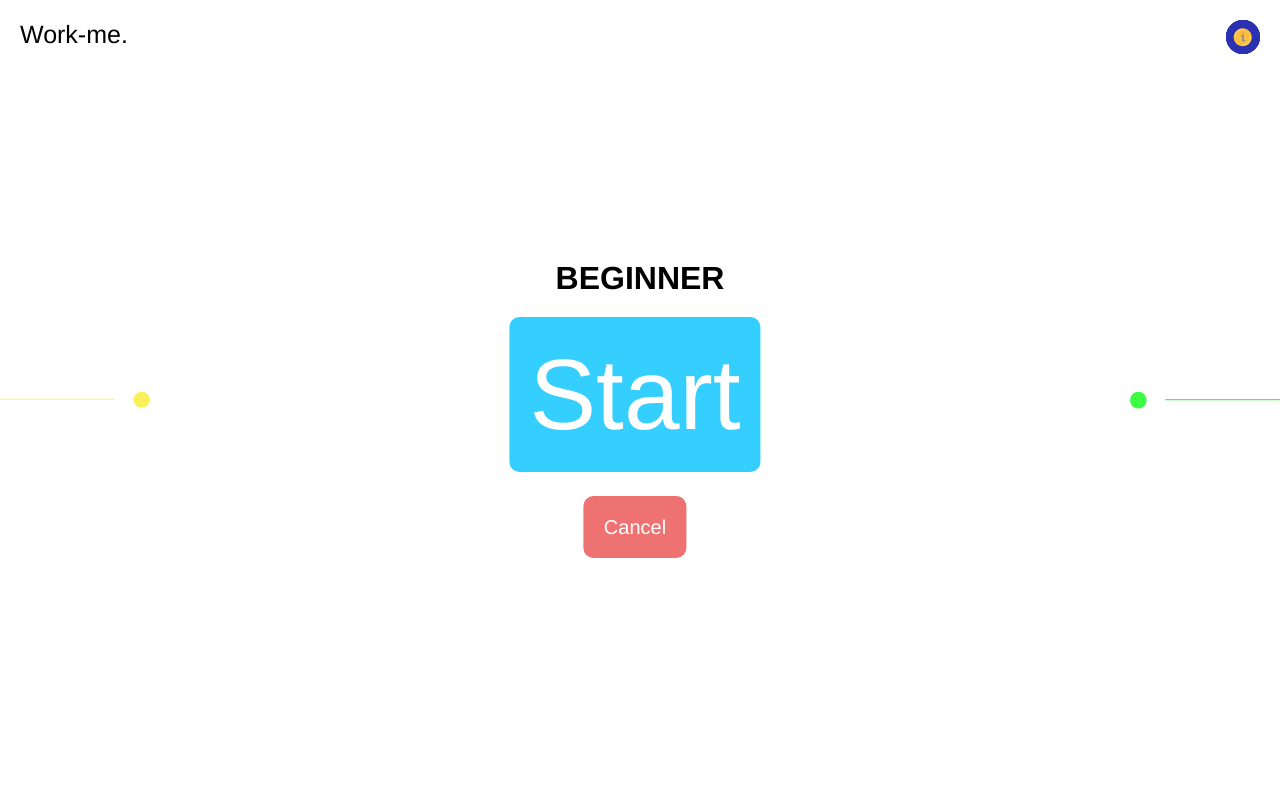
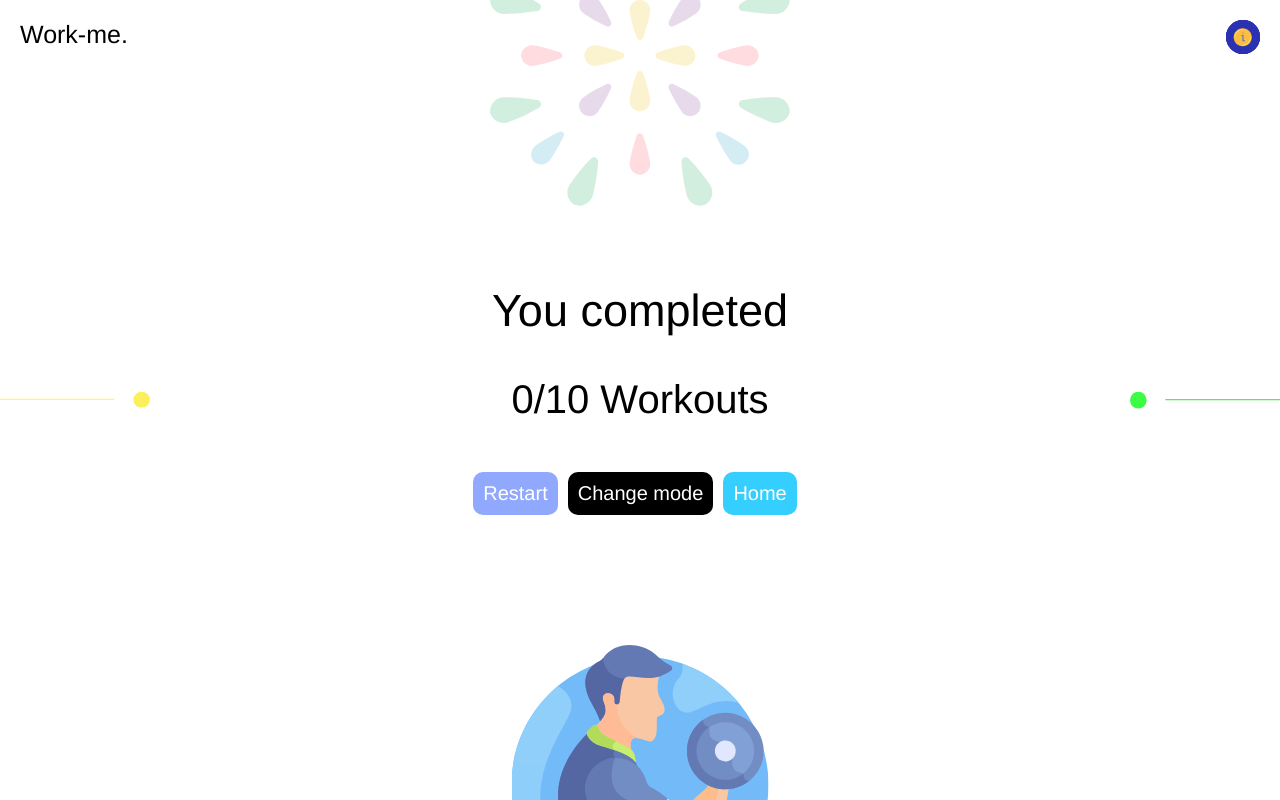
Before and after one commit to dhanielcodes/work-me, a Vue app: page /beginner in a window 1280 px wide. Built offline with nearby package versions, Linux system fonts and the light colour scheme.

Commit message:
score celebration

```diff
--- a/src/workoutViews/advance.vue
+++ b/src/workoutViews/advance.vue
@@ -25,13 +25,18 @@
                         <div class="bar" :style="{ 'width' : bar + '%'}"></div>
                     </div>
                 </div>
-                <div class="score" v-else>
-                    <h1>You completed</h1>
-                    <h2>{{score}}/{{store.state.advance.length}} Workouts</h2>
-                    <div class="btns">
-                        <button @click="restart">Restart</button>
-                        <button @click="mode">Change mode</button>
-                        <button @click="home">Home</button>
+                <div class="score_main" v-else>
+                    <img class="celeb" src="../assets/celeb.svg" />
+                    <img class="man" src="../assets/man.svg" />
+                    <div class="score">
+                        <h1>You completed</h1>
+                        <h2>{{score}}/{{store.state.beginner.length}} Workouts</h2>
+                        <div class="btns">
+                            <button @click="restart">Restart</button>
+                            <button @click="mode">Change mode</button>
+                            <button @click="home">Home</button>
+                        </div>
+
                     </div>
 
                 </div>
@@ -254,6 +259,19 @@ ul p{
     font-size: 40px;
 
 }
+.celeb{
+    position: absolute;
+    top: 0;
+    left: 50%;
+    transform: translateX(-50%);
+    width: 300px;
+}
+.man{
+    position: absolute;
+    bottom: 0;
+    left: 50%;
+    transform: translateX(-50%);
+}
 @media (max-width: 900px){
     .side{
         display: none;
--- a/src/workoutViews/beginner.vue
+++ b/src/workoutViews/beginner.vue
@@ -26,7 +26,10 @@
                         <div class="bar" :style="{ 'width' : bar + '%'}"></div>
                     </div>
                 </div>
-                <div class="score" v-else>
+                <div class="score_main" v-else>
+                    <img class="celeb" src="../assets/celeb.svg" />
+                    <img class="man" src="../assets/man.svg" />
+                    <div class="score">
                         <h1>You completed</h1>
                         <h2>{{score}}/{{store.state.beginner.length}} Workouts</h2>
                         <div class="btns">
@@ -36,6 +39,9 @@
                         </div>
 
                     </div>
+
+                </div>
+
             </div>
 
     </div>
@@ -54,9 +60,9 @@ export default {
             b: 1,
             select: false,
             score: 0,
-            session: true,
+            session: false,
             bar: 0,
-            start: true,
+            start: false,
             router: useRouter(),
         })
         const selectResponse = (e) => {
@@ -255,6 +261,19 @@ ul p{
     font-size: 40px;
 
 }
+.celeb{
+    position: absolute;
+    top: 0;
+    left: 50%;
+    transform: translateX(-50%);
+    width: 300px;
+}
+.man{
+    position: absolute;
+    bottom: 0;
+    left: 50%;
+    transform: translateX(-50%);
+}
 @media (max-width: 900px){
     .side{
         display: none;
--- a/src/workoutViews/pro.vue
+++ b/src/workoutViews/pro.vue
@@ -25,13 +25,18 @@
                         <div class="bar" :style="{ 'width' : bar + '%'}"></div>
                     </div>
                 </div>
-                <div class="score" v-else>
-                    <h1>You completed</h1>
-                    <h2>{{score}}/{{store.state.pro.length}} Workouts</h2>
-                    <div class="btns">
-                        <button @click="restart">Restart</button>
-                        <button @click="mode">Change mode</button>
-                        <button @click="home">Home</button>
+                <div class="score_main" v-else>
+                    <img class="celeb" src="../assets/celeb.svg" />
+                    <img class="man" src="../assets/man.svg" />
+                    <div class="score">
+                        <h1>You completed</h1>
+                        <h2>{{score}}/{{store.state.beginner.length}} Workouts</h2>
+                        <div class="btns">
+                            <button @click="restart">Restart</button>
+                            <button @click="mode">Change mode</button>
+                            <button @click="home">Home</button>
+                        </div>
+
                     </div>
 
                 </div>
@@ -254,6 +259,19 @@ ul p{
     font-size: 40px;
 
 }
+.celeb{
+    position: absolute;
+    top: 0;
+    left: 50%;
+    transform: translateX(-50%);
+    width: 300px;
+}
+.man{
+    position: absolute;
+    bottom: 0;
+    left: 50%;
+    transform: translateX(-50%);
+}
 @media (max-width: 900px){
     .side{
         display: none;
```
Also changed, not shown: src/assets/celeb.svg (added), src/assets/man.svg (added). Lines whose indentation alone changed are shown as unchanged.
